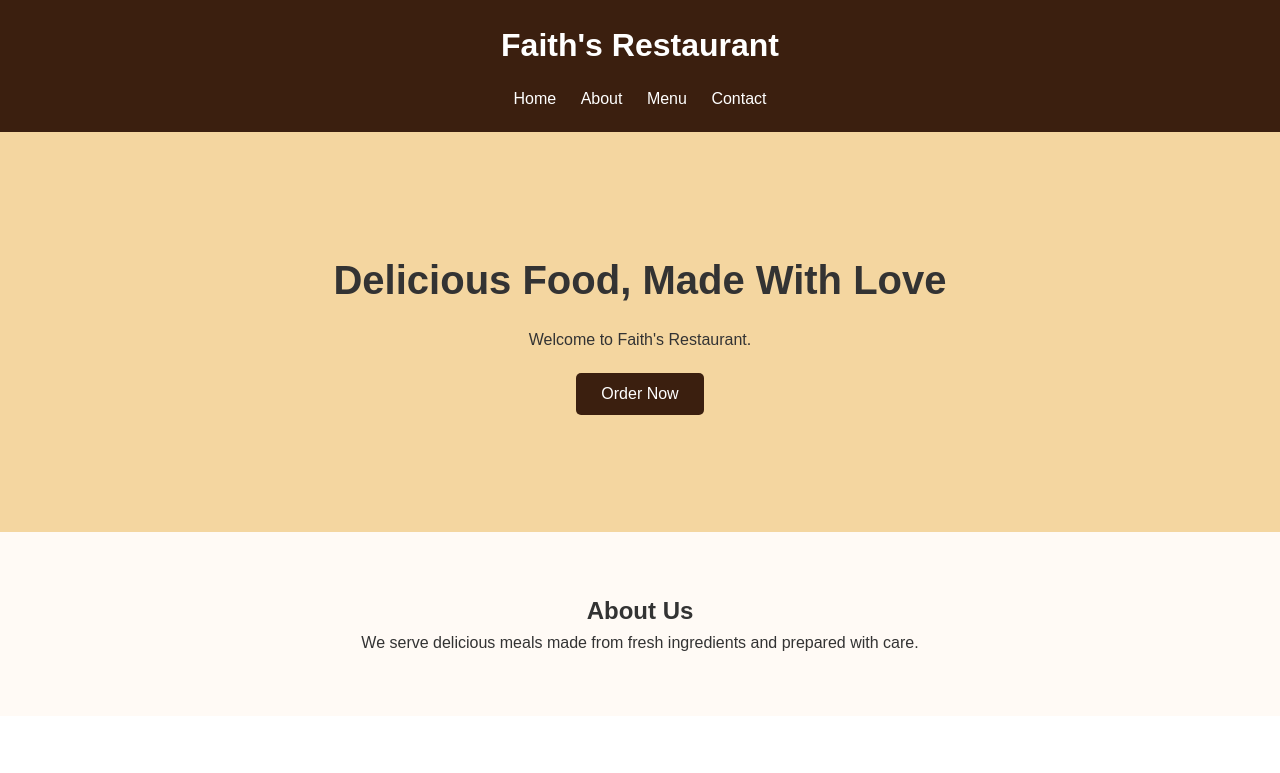
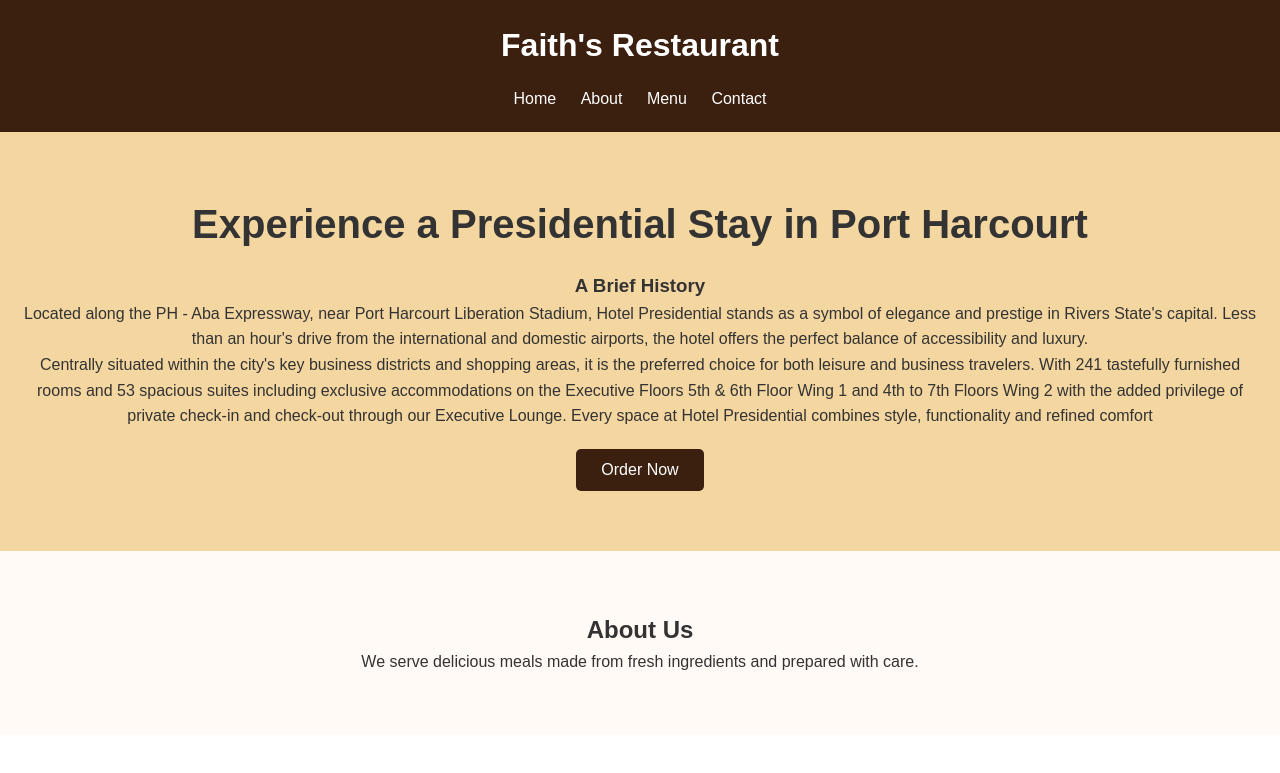
Before and after one commit to Ladysuccess/restaurant-website, a plain HTML site: page index.html in a window 1280 px wide. Shown: the top 773 px of the page. Drawn offline with Linux system fonts and the light colour scheme.

Commit message:
Update index.html

```diff
--- a/index.html
+++ b/index.html
@@ -23,8 +23,11 @@
     <main>
 
         <section id="home">
-            <h2>Delicious Food, Made With Love</h2>
-            <p>Welcome to Faith's Restaurant.</p>
+            <h2>Experience a Presidential Stay in Port Harcourt</h2>
+            <h3> A Brief History </h3>
+            <p>Located along the PH - Aba Expressway, near Port Harcourt Liberation Stadium, Hotel Presidential stands as a symbol of elegance and prestige in Rivers State's capital. Less than an hour's drive from the international and domestic airports, the hotel offers the perfect balance of accessibility and luxury.</p>
+
+<p>Centrally situated within the city's key business districts and shopping areas, it is the preferred choice for both leisure and business travelers. With 241 tastefully furnished rooms and 53 spacious suites including exclusive accommodations on the Executive Floors 5th & 6th Floor Wing 1 and 4th to 7th Floors Wing 2 with the added privilege of private check-in and check-out through our Executive Lounge. Every space at Hotel Presidential combines style, functionality and refined comfort</p>
          <button onclick="orderNow()">Order Now</button>
         </section>
 
```
